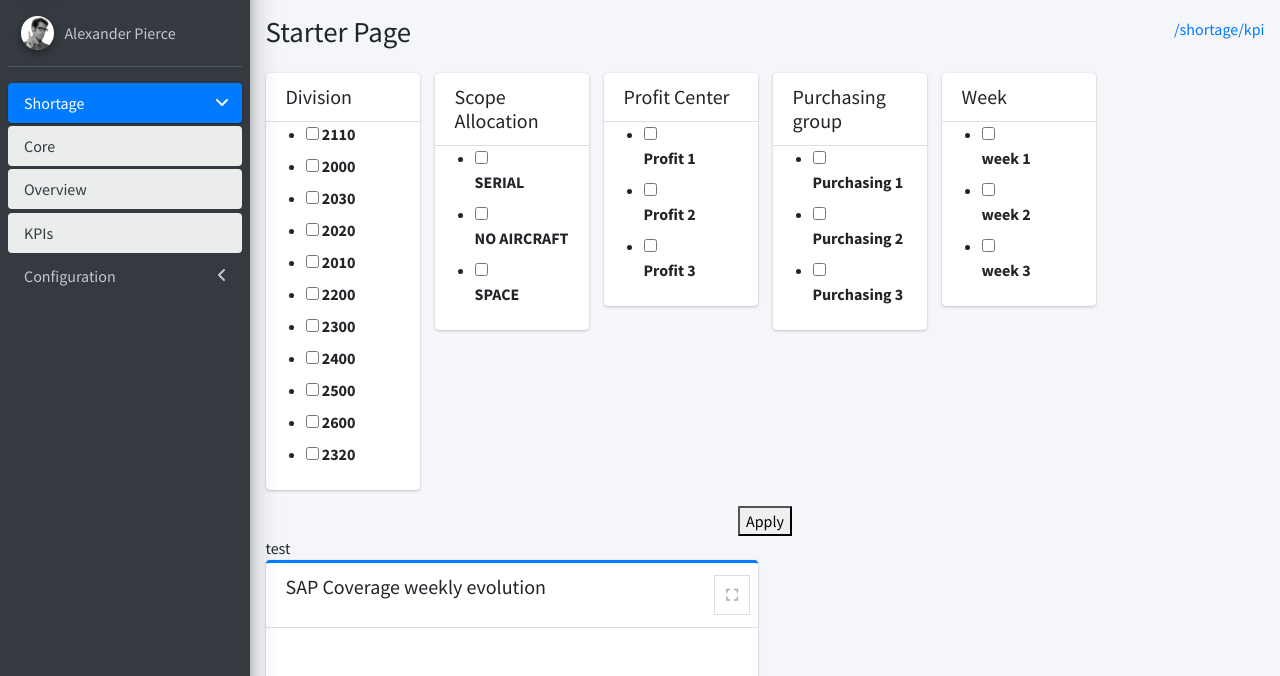
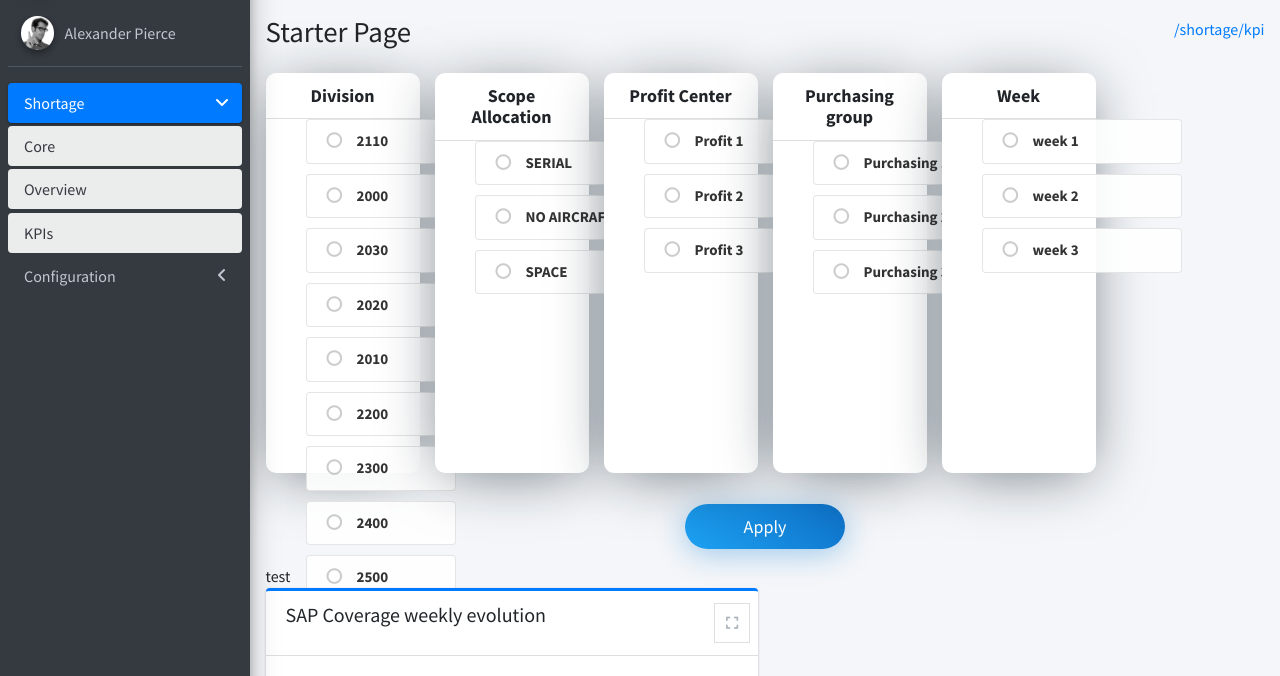
Before and after one commit to houssemedine/shortage, a Django app: page /shortage/kpi in a window 1280 px wide. Shown: the part 57-733 px from the top of the page. Run offline with Django 4.2, Linux system fonts and the light colour scheme; a map, chart or similar area stays blank; some libraries are stand-ins or nearby versions.

Commit message:
style filter

```diff
--- /dev/null
+++ b/ShortageManagement/static/css/style.css
@@ -0,0 +1,187 @@
+<style>
+
+
+ul.ks-cboxtags {
+    display: flex;flex-wrap: wrap;justify-content: space-between;
+    list-style: none;
+    padding: 20px;
+}
+    ul.ks-cboxtags li {
+    display: block;
+}
+    ul.ks-cboxtags li label {
+        display: inline-block;
+        background-color: rgba(255, 255, 255, 0.9);
+        border: 1px solid rgba(0, 0, 0, 0.1);
+        color: rgba(0, 0, 0, 0.8);
+        font-size: 15px;
+        border-radius: 4px;
+        white-space: nowrap;
+        margin: 0 0 10px 0;
+        -webkit-touch-callout: none;
+        -webkit-user-select: none;
+        -moz-user-select: none;
+        -ms-user-select: none;
+        user-select: none;
+        -webkit-tap-highlight-color: transparent;
+        -webkit-transition: all .2s;
+        -o-transition: all .2s;
+        transition: all .2s;
+        width: 150px;
+
+    }
+
+ul.ks-cboxtags li label {
+  padding: 10px 20px;
+  cursor: pointer; }
+  ul.ks-cboxtags li label::before {
+    display: inline-block;
+    font-style: normal;
+    font-variant: normal;
+    text-rendering: auto;
+    -webkit-font-smoothing: antialiased;
+    font-family: "FontAwesome";
+    font-weight: 900;
+    font-size: 15px;
+    padding: 0;
+    margin-right: 15px;
+    content: "\f1db";
+    color: rgba(0, 0, 0, 0.2);
+    -webkit-transition: -webkit-transform .3s ease-in-out;
+    transition: -webkit-transform .3s ease-in-out;
+    -o-transition: transform .3s ease-in-out;
+    transition: transform .3s ease-in-out;
+    transition: transform .3s ease-in-out, -webkit-transform .3s ease-in-out;
+    /* position: absolute;
+    right: 40px; */
+    margin-top: -5px;
+}
+  ul.ks-cboxtags li label span {
+    background: #f9e090;
+    font-size: 12px;
+    padding: 2px 5px;
+    border-radius: 30px;
+    color: #fff;
+    margin-left: 10px; }
+
+ul.ks-cboxtags li input[type="checkbox"]:checked + label::before {
+  content: "\f058";
+  -webkit-transform: rotate(-360deg);
+  -ms-transform: rotate(-360deg);
+  transform: rotate(-360deg);
+  -webkit-transition: -webkit-transform .3s ease-in-out;
+  transition: -webkit-transform .3s ease-in-out;
+  -o-transition: transform .3s ease-in-out;
+  transition: transform .3s ease-in-out;
+  transition: transform .3s ease-in-out, -webkit-transform .3s ease-in-out;
+  color: #fff; }
+
+ul.ks-cboxtags li input[type="checkbox"]:checked + label {
+  border: 1px solid #c400c6;
+  background-color: #c400c6;
+  color: #fff;
+  -webkit-transition: all .2s;
+  -o-transition: all .2s;
+  transition: all .2s; }
+  ul.ks-cboxtags li input[type="checkbox"]:checked + label span {
+    background: #fff;
+    color: #000; }
+
+ul.ks-cboxtags li input[type="checkbox"] {
+  display: absolute; }
+
+ul.ks-cboxtags li input[type="checkbox"] {
+  position: absolute;
+  opacity: 0; }
+ul.ks-cboxtags li label:hover {
+    background-color: #c400c6;
+    color: #fff;
+    border-color: #fff;
+
+}
+ul.ks-cboxtags li input[type="checkbox"]:hover + label::before{
+    border-color: #fff;
+    color: #fff;
+ }
+.card-filter{
+    box-shadow: 0px 8px 60px -10px rgba(13, 28, 39, 0.6);
+    border-radius: 10px;
+    height: 400px;
+}
+.card-filter-header{
+    /* color: #fff;
+    margin-top: 0px;
+    text-align: center;
+    font-weight: 100;
+    font-size: 25px;
+    background: var(--primary);
+    -webkit-box-shadow: 0 0 3px rgb(0 0 0 / 70%);
+    box-shadow: 0 0 3px rgb(0 0 0 / 80%);
+    height: 43px;
+    border-radius: 10px 10px 0 0; */
+    text-align: center;
+
+
+
+}
+.card-filter-header .m-0{
+    font-weight: 700 !important;
+    font-size: 18px;
+
+}
+.profile-card__button {
+	 background: none;
+	 border: none;
+	 /* font-family: 'Quicksand', sans-serif; */
+	 font-weight: 500;
+	 font-size: 18px;
+	 margin: 15px 35px;
+	 /* padding: 15px 40px; */
+	 min-width: 160px;
+	 border-radius: 50px;
+	 min-height: 45px;
+	 color: #fff;
+	 cursor: pointer;
+	 backface-visibility: hidden;
+	 transition: all 0.3s;
+}
+ @media screen and (max-width: 768px) {
+	 .profile-card__button {
+		 min-width: 170px;
+		 margin: 15px 25px;
+	}
+}
+ @media screen and (max-width: 576px) {
+	 .profile-card__button {
+		 min-width: inherit;
+		 margin: 0;
+		 margin-bottom: 16px;
+		 width: 100%;
+		 max-width: 300px;
+	}
+	 .profile-card__button:last-child {
+		 margin-bottom: 0;
+	}
+}
+ .profile-card__button:focus {
+	 outline: none !important;
+}
+ @media screen and (min-width: 768px) {
+	 .profile-card__button:hover {
+		 transform: translateY(-5px);
+	}
+}
+ .profile-card__button:first-child {
+	 margin-left: 0;
+}
+ .profile-card__button:last-child {
+	 margin-right: 0;
+}
+ .profile-card__button.button--blue {
+	 background: linear-gradient(45deg, #1da1f2, #0e71c8);
+	 box-shadow: 0px 4px 30px rgba(19, 127, 212, 0.4);
+}
+ .profile-card__button.button--blue:hover {
+	 box-shadow: 0px 7px 30px rgba(19, 127, 212, 0.75);
+}
+</style>
--- a/ShortageManagement/templates/base.html
+++ b/ShortageManagement/templates/base.html
@@ -17,6 +17,7 @@ scratch. This page gets rid of all links and provides the needed markup only.
   <link rel="stylesheet" href="https://cdnjs.cloudflare.com/ajax/libs/font-awesome/6.0.0/css/all.min.css" integrity="sha512-9usAa10IRO0HhonpyAIVpjrylPvoDwiPUiKdWk5t3PyolY1cOd4DSE0Ga+ri4AuTroPR5aQvXU9xC6qOPnzFeg==" crossorigin="anonymous" referrerpolicy="no-referrer" />
   <!-- Theme style -->
   <link rel="stylesheet" href="{% static 'css/adminlte.css' %}">
+  <link rel="stylesheet" href="{% static 'css/style.css' %}">
   <link rel="stylesheet" href="{% static 'plugins/toastr/toastr.css' %}">
 
 
```
